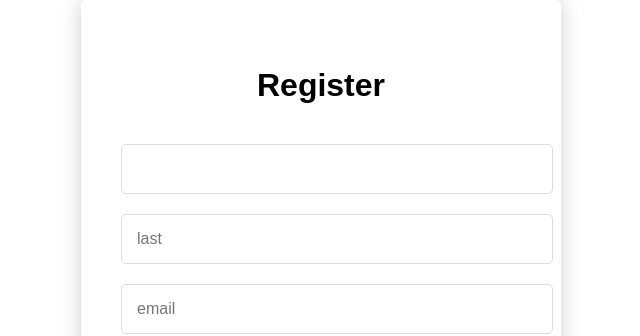
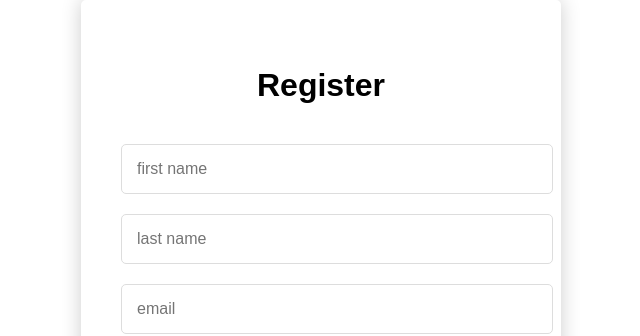
Before and after one commit to Kenneth12222/firebase_auth_with_react, a React (Create React App) app: page /register in a window 1280 px wide. Shown: the top 336 px of the page, without its empty margins (319-959 px from the left). Built offline with nearby package versions, Linux system fonts and the light colour scheme; no server answers.

Commit message:
placeholder for names

```diff
--- a/src/components/Register.jsx
+++ b/src/components/Register.jsx
@@ -61,13 +61,13 @@
                 <div className="form-group">
 
                     <input type="text"
-                        className="form-control"
+                        className="form-control" placeholder='first name'
                         id="fname"
                         value={fname} onChange={(e) => setFname(e.target.value)} required />
                 </div>
                 <div className="form-group">
 
-                    <input type="text" placeholder='last'
+                    <input type="text" placeholder='last name'
                         className="form-control"
                         id="lname"
                         value={lname} onChange={(e) => setLname(e.target.value)} required />
```
